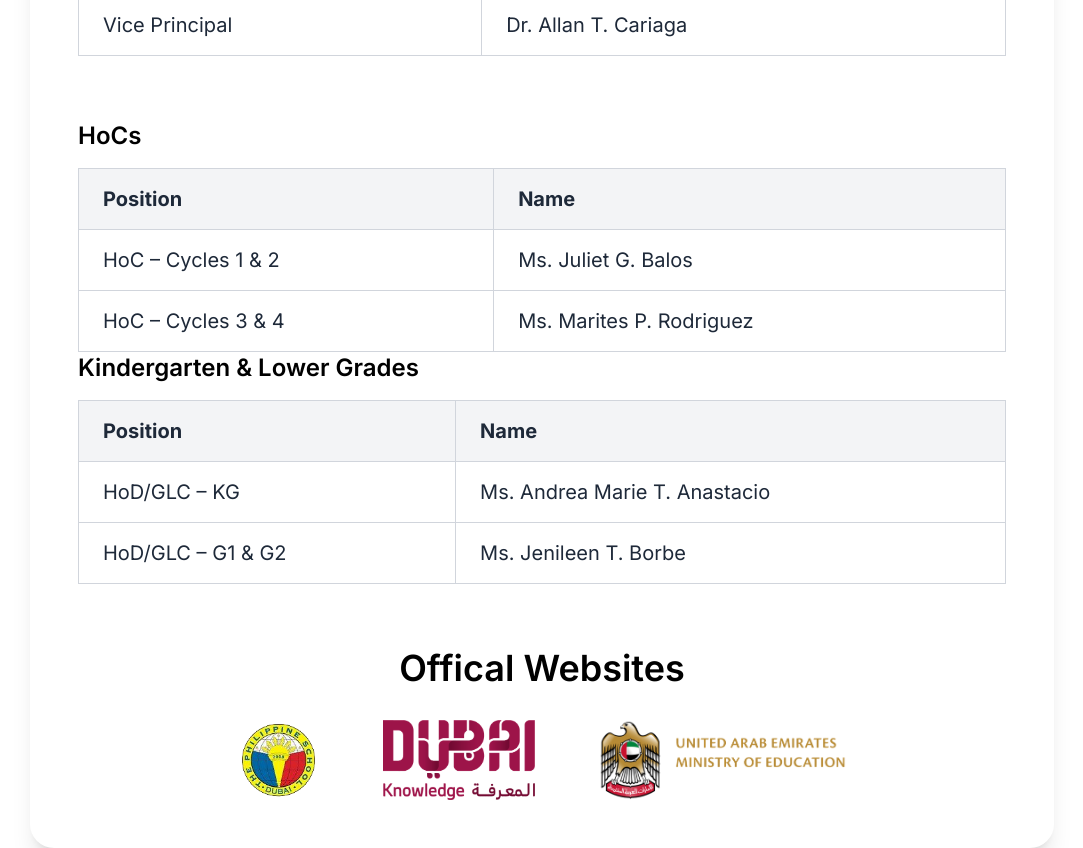
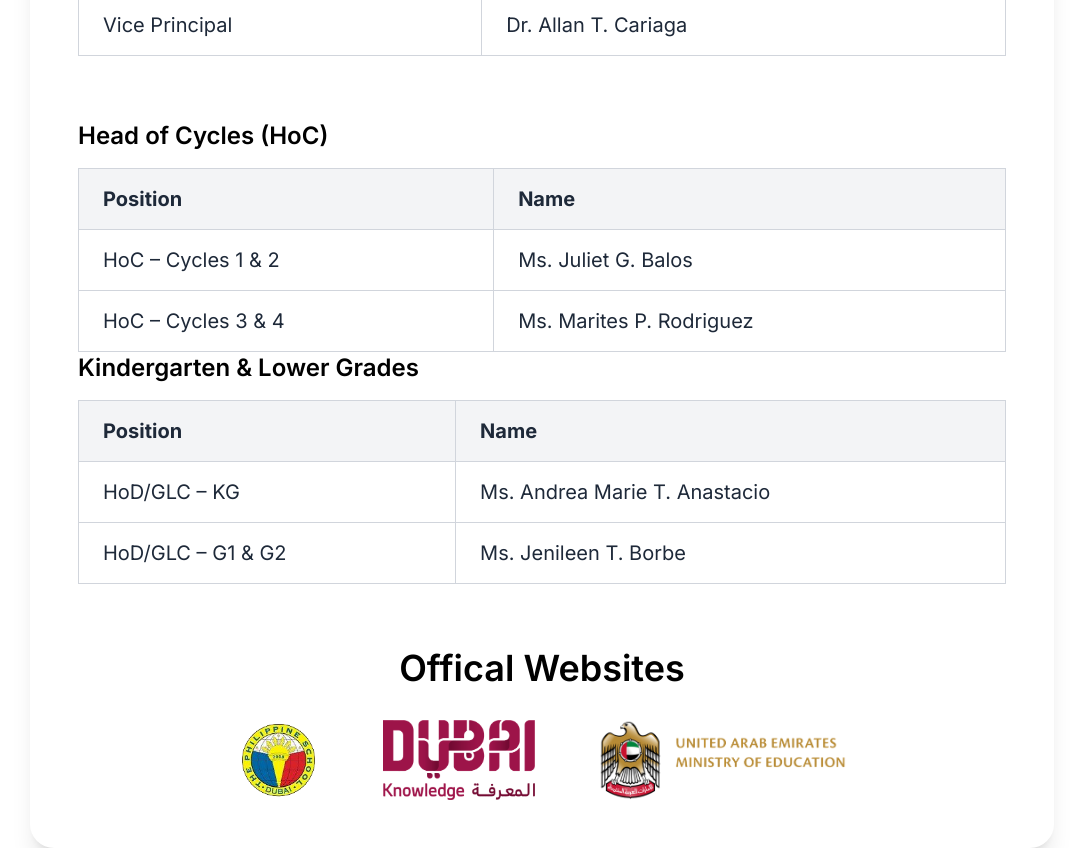
Before and after one commit to aemlsu/capstone-website, a Next.js app: page /about in a window 1280 px wide. Shown: the part 1440-2288 px from the top of the page, without its empty margins (98-1181 px from the left). Built offline with nearby package versions, Linux system fonts and the light colour scheme.

Commit message:
Update page.tsx

```diff
--- a/app/about/page.tsx
+++ b/app/about/page.tsx
@@ -51,7 +51,7 @@ export default function AboutPage() {
               </tbody>
             </table>
  {/* KG & Lower Grades */}
-            <h3 className="text-2xl font-semibold text-black mb-4">HoCs</h3>
+            <h3 className="text-2xl font-semibold text-black mb-4">Head of Cycles (HoC)</h3>
             <table className="w-full border-collapse">
               <thead>
                 <tr className="bg-gray-100">
```
